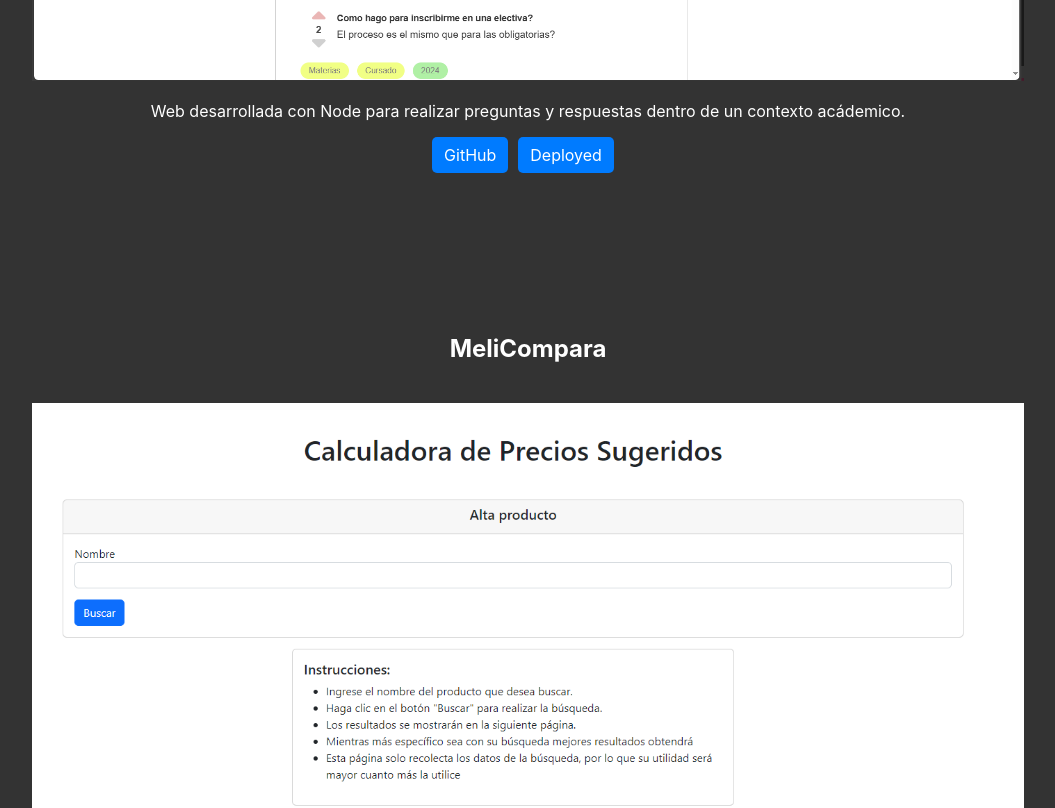
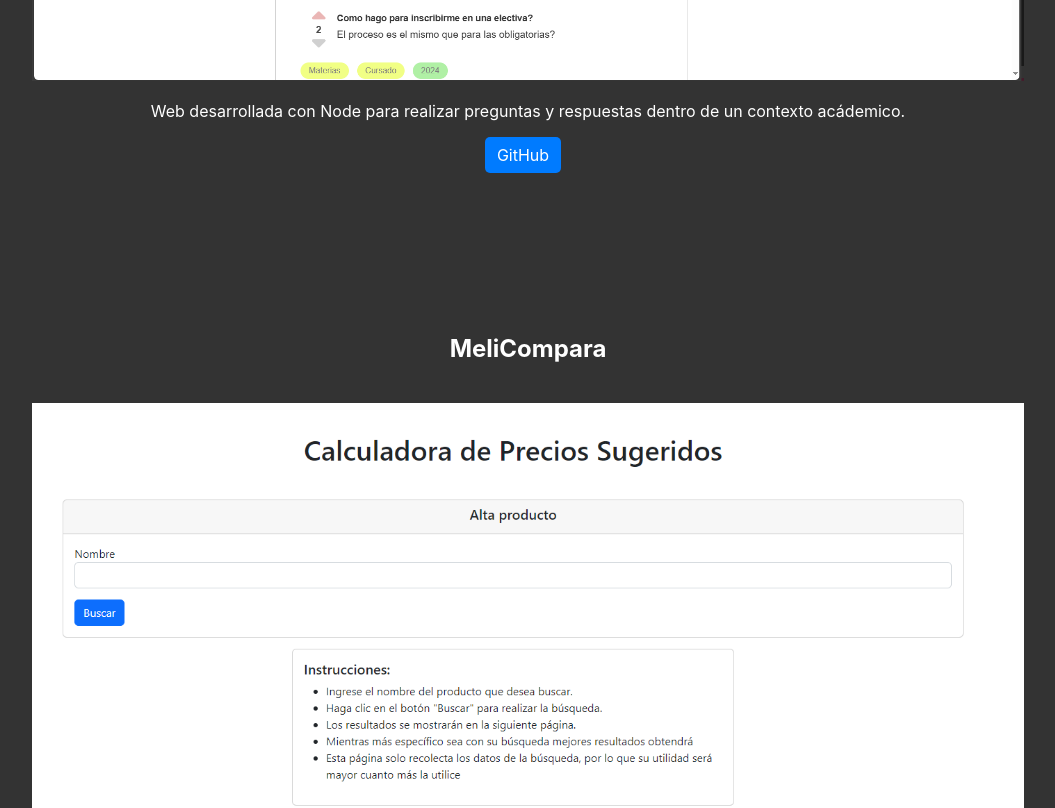
Before and after one commit to MatiasBais/portfolio, a React (Create React App) app in the folder portfolio/: page / in a window 1280 px wide. Shown: the part 2240-3048 px from the top of the page, without its empty margins (112-1167 px from the left). Built offline with nearby package versions, Linux system fonts and the light colour scheme.

Commit message:
bad links

```diff
--- a/portfolio/src/App.js
+++ b/portfolio/src/App.js
@@ -19,7 +19,8 @@ function App() {
       description:
         "Web desarrollada con Node para realizar preguntas y respuestas dentro de un contexto acádemico.",
       github: "https://github.com/MatiasBais/FAQ-UTN",
-      deployed: "https://faq-utn-production-bb46.up.railway.app/",
+      deployed: "",
+      //deployed: "https://faq-utn-production-bb46.up.railway.app/",
     },
     {
       title: "MeliCompara",
@@ -27,7 +28,8 @@ function App() {
       description:
         "Web desarrollada con Flask para comparar precios de Mercado Libre a través del tiempo.",
       github: "https://github.com/MatiasBais/TPISoporteG12",
-      deployed: "https://melicompara.pythonanywhere.com/",
+      deployed: "",
+      //deployed: "https://melicompara.pythonanywhere.com/",
     },
     {
       title: "Turnos",
```
